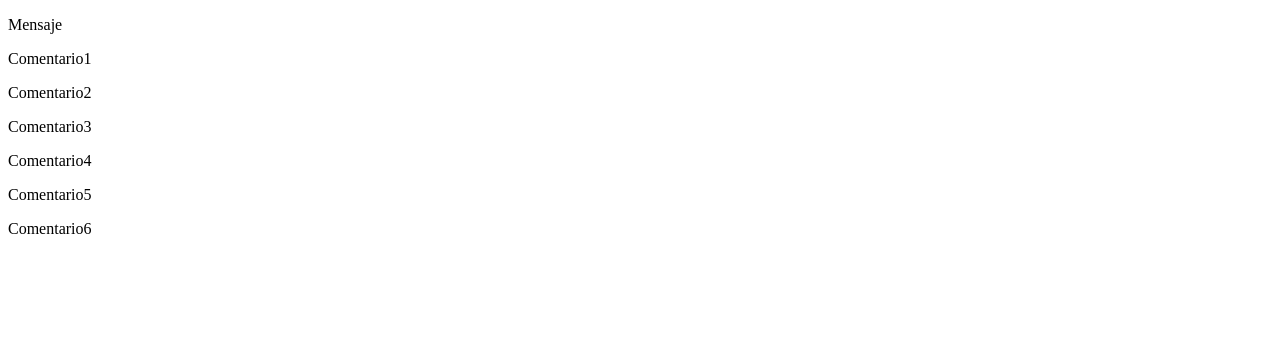
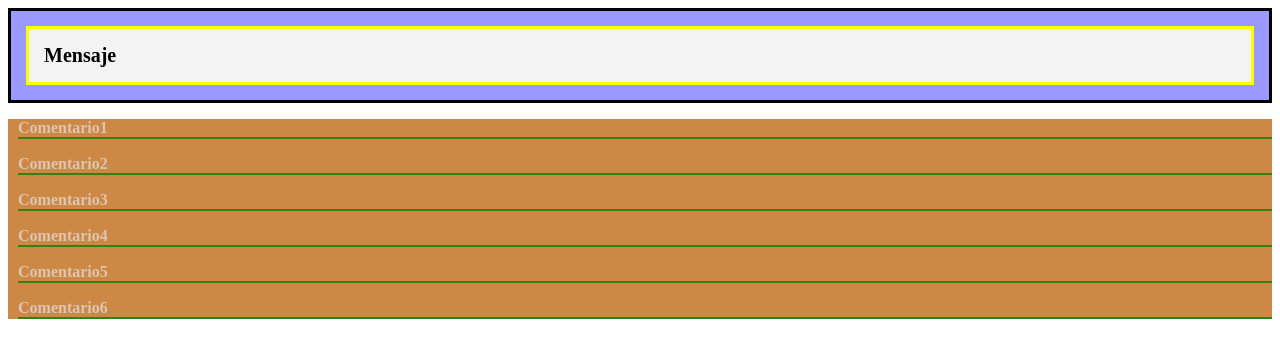
Before and after one commit to PlataformasWeb-P-AA2021/taller03-Shomira, a plain HTML site: page problema1/index.html in a window 1280 px wide. Drawn offline with Linux system fonts and the light colour scheme.

Commit message:
problema 1 resuelto

```diff
--- /dev/null
+++ b/estilos/estilos.css
@@ -0,0 +1,32 @@
+/*  */
+
+body{
+    background-color: white;
+}
+/*Estilos al div que contiene el mensaje*/
+.uno{
+    border:3px solid rgb(0, 0, 0) ;
+    background-color: rgb(153, 153, 255);
+}
+
+/*estilos a la etiqueta p que contiene la palabra Mensaje*/
+.mensaje{
+    margin: 15px;
+    padding: 15px;
+    background-color: rgb(243, 243, 243);
+    border: 3px solid rgb(255, 255, 0);
+    font-size: 20px;
+    font-weight: bold;
+}
+/*Estilos al div ue contiene las etiqueta p llamadas comentarios */
+.dos{
+    background-color: rgb(206, 136, 69);
+
+}
+/*Estilos a la etiquetas p, que contienen los comentarios*/
+.comentario{
+    border-bottom: 2px solid rgb(51, 130, 17);
+    color: rgb(220, 198, 179);
+    font-weight: bold;
+    margin-left: 10px;
+}
--- a/problema1/index.html
+++ b/problema1/index.html
@@ -3,7 +3,7 @@
   <head>
     <meta charset="utf-8" />
     <meta name="viewport" content="width=device-width" />
-    <link rel="stylesheet" href="estilos/estilos.css" type="text/css" />
+    <link rel="stylesheet" href="../estilos/estilos.css" type="text/css" />
     <title>Ejemplo HTML5 y CSS3</title>
   </head>
   <body>
```
